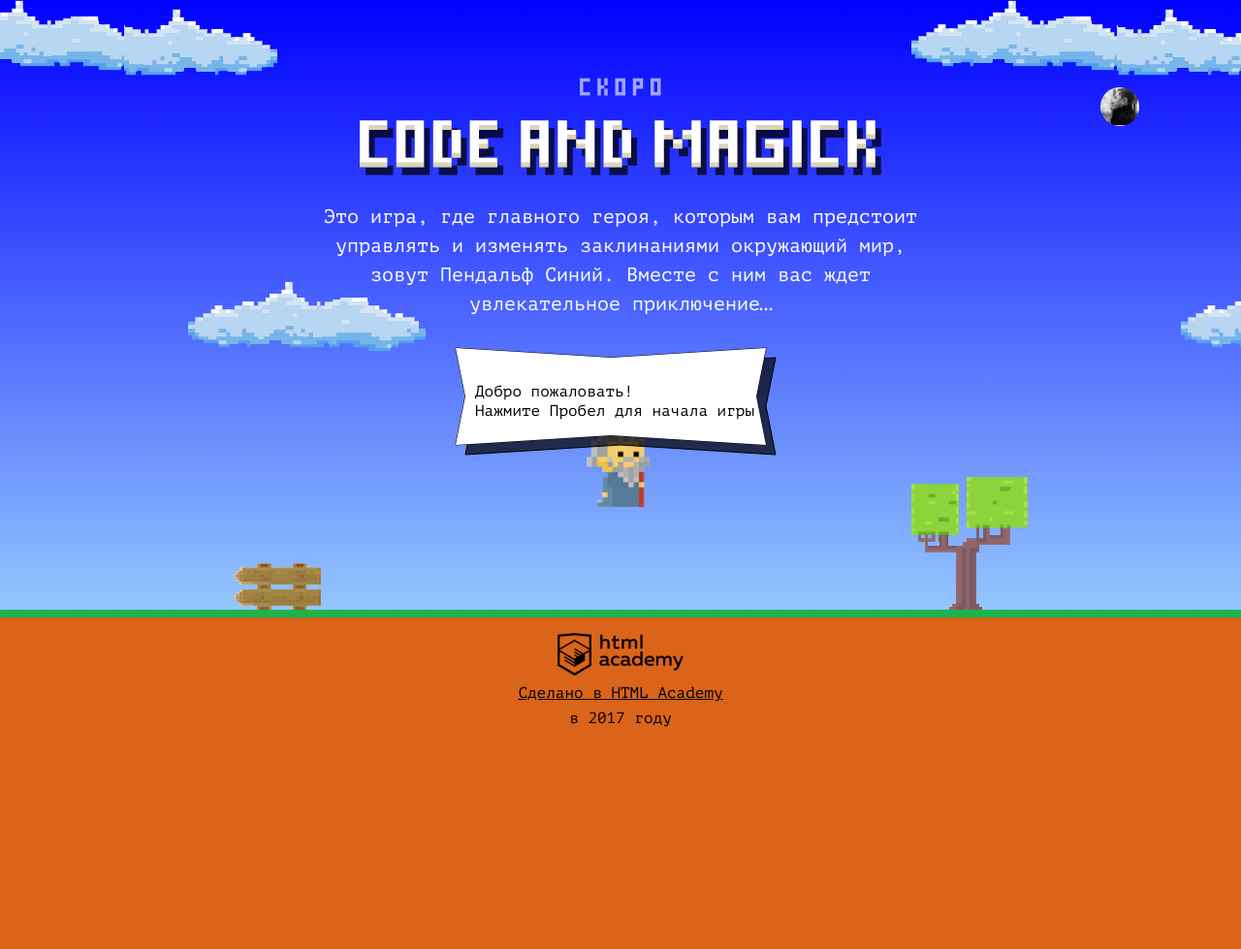
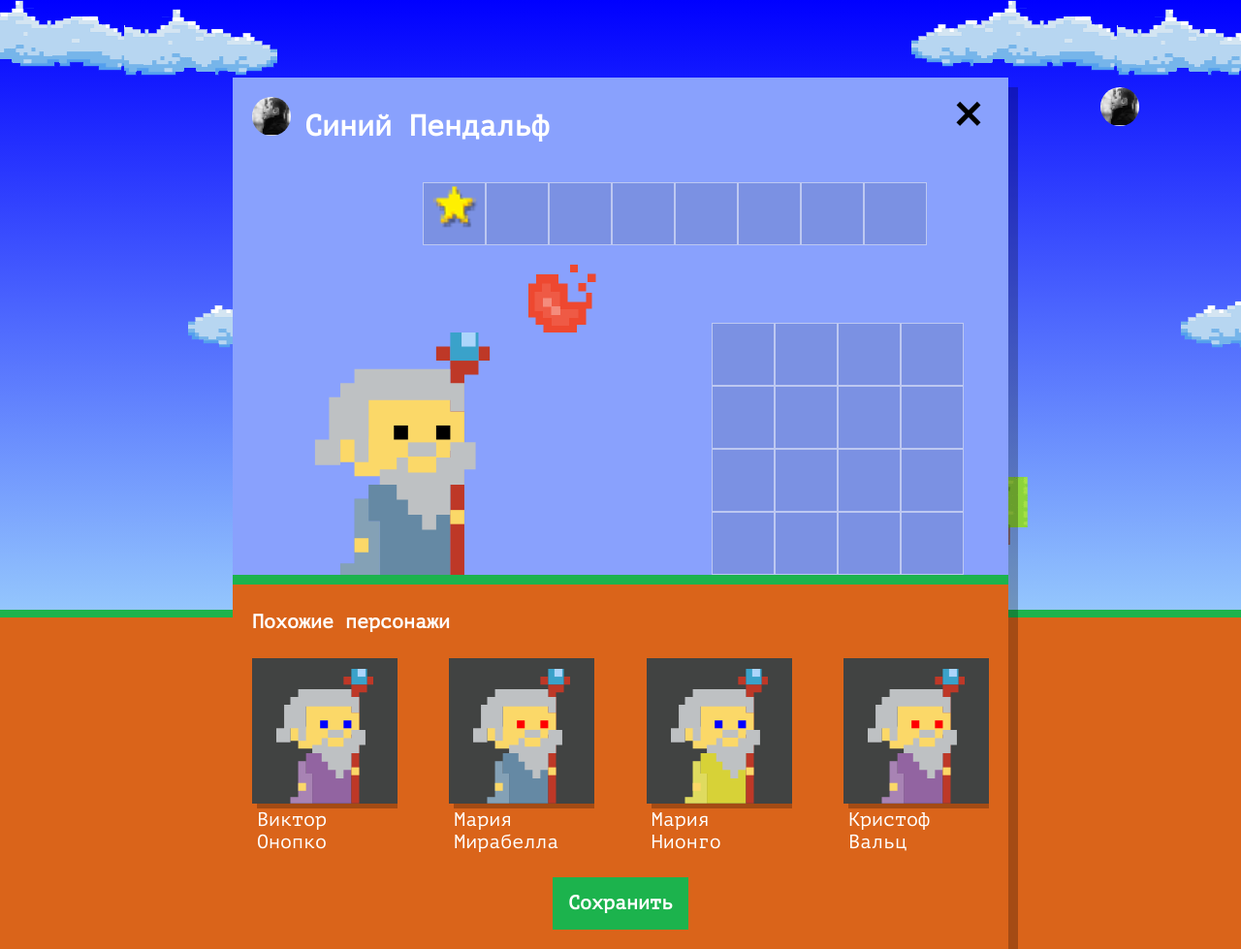
Before and after one commit to mpaymetov/1272521-code-and-magick-21, a website: page index.html in a window 1280 px wide. Shown: the whole page at 97% size. Before the commit the page ends 800 px from the top, so only its background shows below. Drawn offline with Linux system fonts and the light colour scheme.

Commit message:
добавил код создания массива волшебников и их отображение

```diff
--- a/index.html
+++ b/index.html
@@ -204,6 +204,7 @@
   }
 </script>
 <script src="js/stat.js"></script>
+<script src="js/setup.js"></script>
 <script src="js/game.js"></script>
 
 </body>
--- /dev/null
+++ b/js/setup.js
@@ -0,0 +1,94 @@
+'use strict';
+
+const WIZARD_COUNT = 4;
+const NAMES = [
+  "Иван",
+  "Хуан Себастьян",
+  "Мария",
+  "Кристоф",
+  "Виктор",
+  "Юлия",
+  "Люпита",
+  "Вашингтон"
+];
+const SURNAMES = [
+  "да Марья",
+  "Верон",
+  "Мирабелла",
+  "Вальц",
+  "Онопко",
+  "Топольницкая",
+  "Нионго",
+  "Ирвинг"
+];
+const COAT_COLORS = [
+  "rgb(101, 137, 164)",
+  "rgb(241, 43, 107)",
+  "rgb(146, 100, 161)",
+  "rgb(56, 159, 117)",
+  "rgb(215, 210, 55)",
+  "rgb(0, 0, 0)"
+];
+const EYES_COLORS = [
+  "black",
+  "red",
+  "blue",
+  "yellow",
+  "green"
+];
+
+const setupBlock = document.querySelector('.setup');
+setupBlock.classList.remove('hidden');
+
+const getRandom = function (number = 1) {
+  const result = Math.round(number * Math.random());
+  return result;
+};
+
+const createWizard = function () {
+  const wizardName = NAMES[getRandom(NAMES.length - 1)] + ' ' + SURNAMES[getRandom(SURNAMES.length - 1)];
+  const wizardCoatColor = COAT_COLORS[getRandom(COAT_COLORS.length - 1)];
+  const wizardEyesColor = EYES_COLORS[getRandom(EYES_COLORS.length - 1)];
+  const wizard = {
+    name: wizardName,
+    coatColor: wizardCoatColor,
+    eyesColor: wizardEyesColor
+  };
+  return wizard;
+};
+
+const createWizards = function () {
+  let wizards = [];
+  for (let i = 0; i < WIZARD_COUNT; i++) {
+    wizards.push(createWizard());
+  }
+  return wizards;
+};
+
+const wizardTemplate = document.querySelector('#similar-wizard-template').content.querySelector('div');
+
+const renderWizard = function (wizard) {
+  let element = wizardTemplate.cloneNode(true);
+  element.querySelector('.setup-similar-label').textContent = wizard.name;
+  element.querySelector('.wizard-coat').setAttribute("fill", wizard.coatColor);
+  element.querySelector('.wizard-eyes').setAttribute("fill", wizard.eyesColor);
+  return element;
+};
+
+const renderWizards = function () {
+  const similarListContainer = document.querySelector('.setup-similar-list');
+  const wizards = createWizards();
+  let fragment = document.createDocumentFragment();
+  for (let i = 0; i < WIZARD_COUNT; i++) {
+    fragment.appendChild(renderWizard(wizards[i]));
+  }
+  similarListContainer.appendChild(fragment);
+};
+
+const showSimilarWizards = function () {
+  renderWizards();
+  const similarListBlock = document.querySelector('.setup-similar');
+  similarListBlock.classList.remove('hidden');
+};
+
+showSimilarWizards();
```
